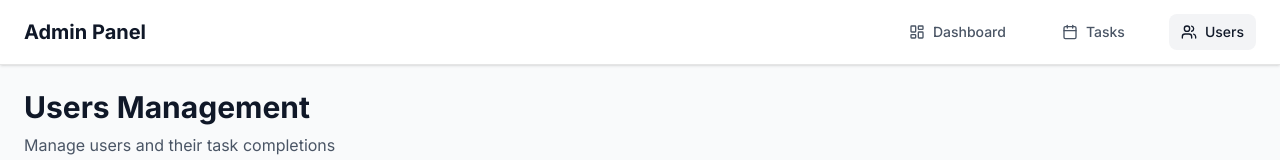
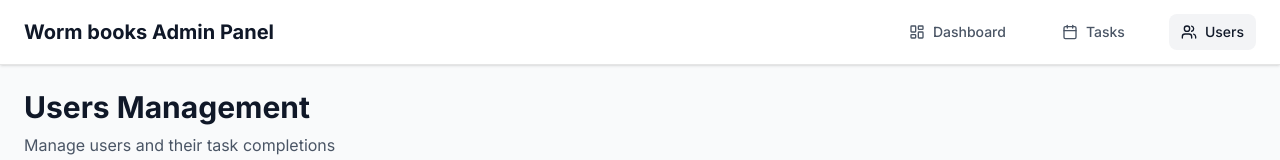
Before and after one commit to DiyorbekTursunov/Book-worms-webapp, a Next.js app: page /users in a window 1280 px wide. Shown: the top 160 px of the page. Built offline with nearby package versions, Linux system fonts and the light colour scheme; no server answers.

Commit message:
fixed ui

```diff
--- a/src/components/navigation.tsx
+++ b/src/components/navigation.tsx
@@ -17,10 +17,10 @@ export function Navigation() {
   return (
     <nav className="bg-white shadow-sm border-b">
       <div className="container mx-auto px-6">
-        <div className="flex justify-between items-center h-16">
+        <div className="flex flex-wrap justify-between items-center h-16">
           <div className="flex items-center">
             <Link href="/" className="text-xl font-bold text-gray-900">
-              Admin Panel
+              Worm books Admin Panel
             </Link>
           </div>
           <div className="flex space-x-8">
```
